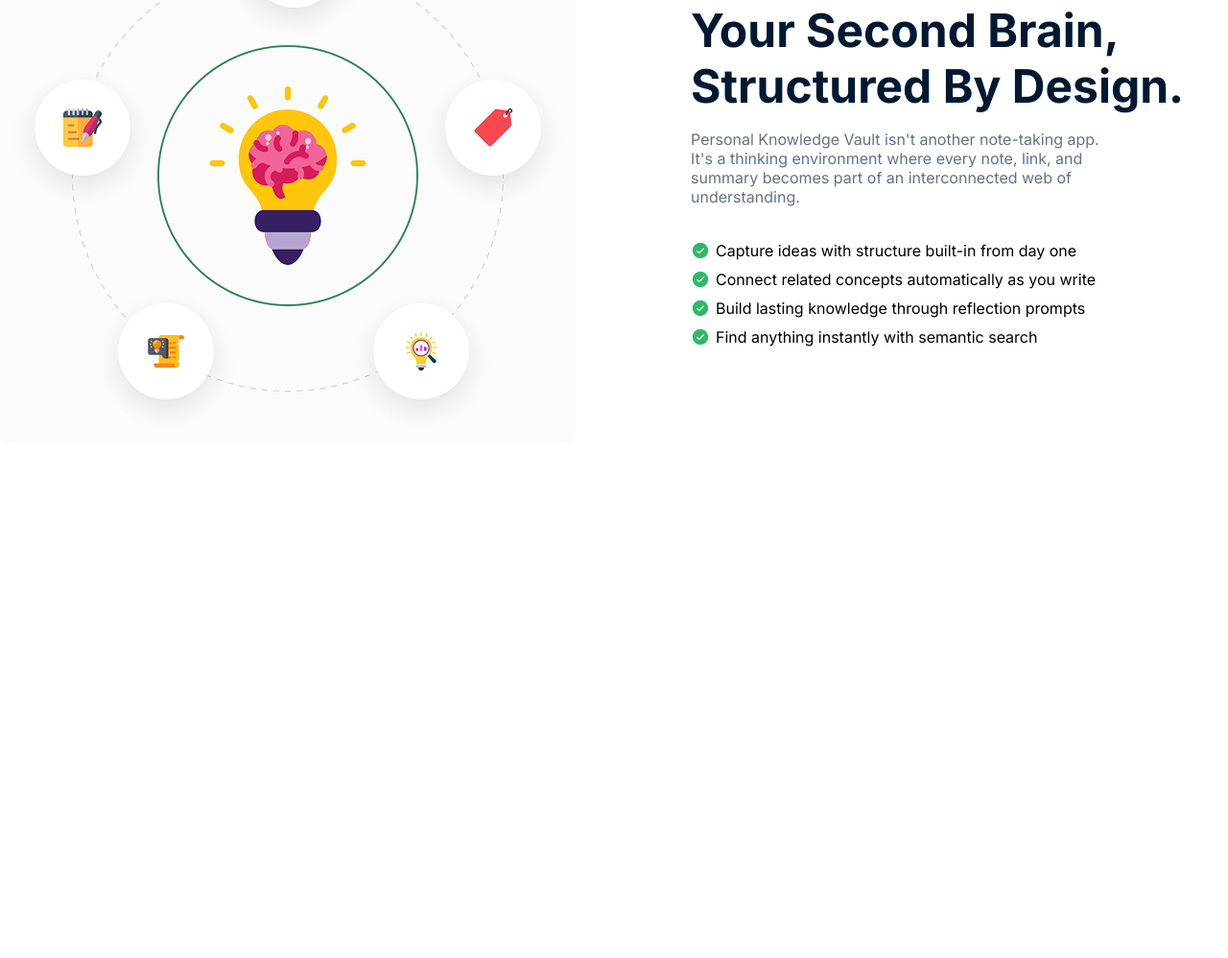
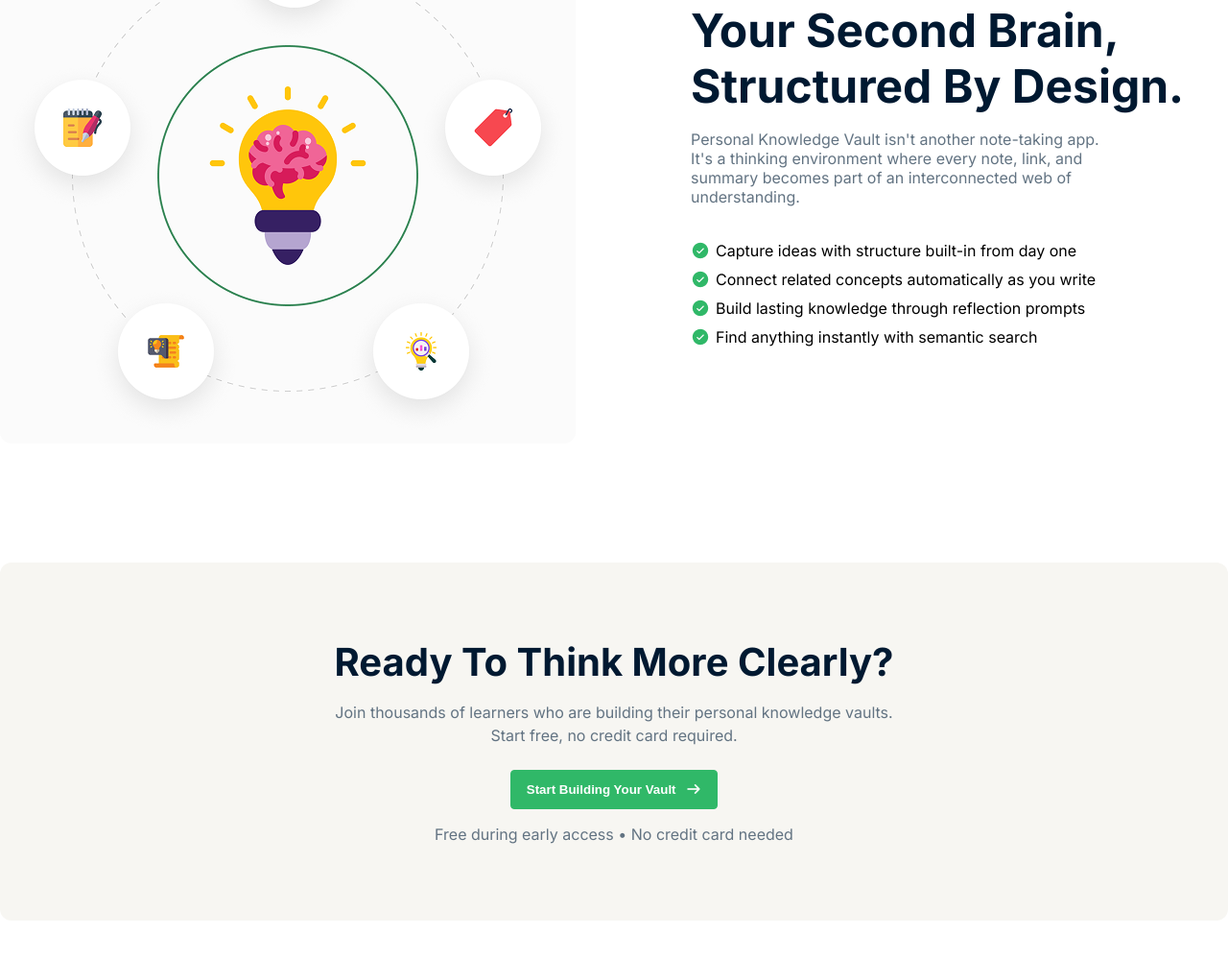
Before and after one commit to mahmudcfo/info-core, a plain HTML site: page index.html in a window 1280 px wide. Shown: the part 1596-2594 px from the top of the page at 96% size. Before the commit the page ends 2242 px from the top, so only its background shows below. Drawn offline with Linux system fonts and the light colour scheme.

Commit message:
add early access section

```diff
--- a/assets/styles/main.css
+++ b/assets/styles/main.css
@@ -27,6 +27,13 @@ header,
   background: #30b868;
   border: none;
   cursor: pointer;
+  border: 1px solid #30b868;
+}
+
+.btn:hover {
+  color: #30b868;
+  background: #fff;
+  border: 1px solid #30b868;
 }
 
 /* Navbar Section Styles */
@@ -118,10 +125,18 @@ nav {
   border: 1px solid #fff;
 }
 
+.btn-play:hover {
+  border: 1px solid #30b868;
+  background: transparent;
+}
+
+.btn-arrow:hover {
+  border: 1px solid #fff;
+}
+
 /* Notes Section Styles  */
 .notes-section,
-.second-brain-section,
-.early-access-section {
+.second-brain-section {
   padding: 60px 0;
 }
 
@@ -228,4 +243,38 @@ nav {
 }
 
 /* Early Access Section Styles  */
+.early-access-section {
+  padding: 80px 40px;
+  background: #f7f6f2;
+  border-radius: 12px;
+  margin-bottom: 120px;
+  margin-top: 60px;
+  text-align: center;
+}
+
+.early-access-section h1 {
+  color: #001931;
+  font-size: 40px;
+  font-weight: 700;
+  line-height: 48px;
+  text-transform: capitalize;
+  margin-bottom: 16px;
+}
+
+.early-access-section .sub-heading {
+  color: #627382;
+  line-height: 24px;
+  margin-bottom: 24px;
+}
+
+.early-access-section .conditions {
+  color: #627382;
+  line-height: 20px;
+}
+
+.early-access-section .btn {
+  margin: 0 auto;
+  margin-bottom: 16px;
+}
+
 /* Footer Section Styles */
--- a/index.html
+++ b/index.html
@@ -4,6 +4,13 @@
     <meta charset="UTF-8" />
     <meta name="viewport" content="width=device-width, initial-scale=1.0" />
     <title>Info Core</title>
+    <link
+      rel="stylesheet"
+      href="https://cdnjs.cloudflare.com/ajax/libs/font-awesome/7.0.1/css/all.min.css"
+      integrity="sha512-2SwdPD6INVrV/lHTZbO2nodKhrnDdJK9/kg2XD1r9uGqPo1cUbujc+IYdlYdEErWNu69gVcYgdxlmVmzTWnetw=="
+      crossorigin="anonymous"
+      referrerpolicy="no-referrer"
+    />
     <link rel="stylesheet" href="assets/styles/main.css" />
   </head>
   <body>
@@ -45,12 +52,12 @@
           into long-term knowledge.
         </p>
         <div class="btn-group">
-          <button class="btn btn-with-icon">
+          <button class="btn btn-with-icon btn-arrow">
             <span>Start Building Your Vault</span>
-            <img src="assets/images/arrow-right.png" alt="right arrow" />
+            <i class="fa-solid fa-arrow-right"></i>
           </button>
           <button class="btn btn-with-icon btn-play">
-            <img src="assets/images/play.png" alt="play" />
+            <i class="fa-solid fa-play"></i>
             <span>See How It Works</span>
           </button>
         </div>
@@ -135,7 +142,21 @@
 
       <!-- Early Access Section -->
 
-      <section class="early-access-section"></section>
+      <section class="early-access-section">
+        <h1>Ready to think more clearly?</h1>
+        <p class="sub-heading">
+          Join thousands of learners who are building their personal knowledge
+          vaults. <br />
+          Start free, no credit card required.
+        </p>
+        <button class="btn btn-with-icon">
+          <span>Start Building Your Vault</span>
+          <i class="fa-solid fa-arrow-right"></i>
+        </button>
+        <p class="conditions">
+          Free during early access • No credit card needed
+        </p>
+      </section>
     </main>
 
     <!-- Footer Section  -->
```
